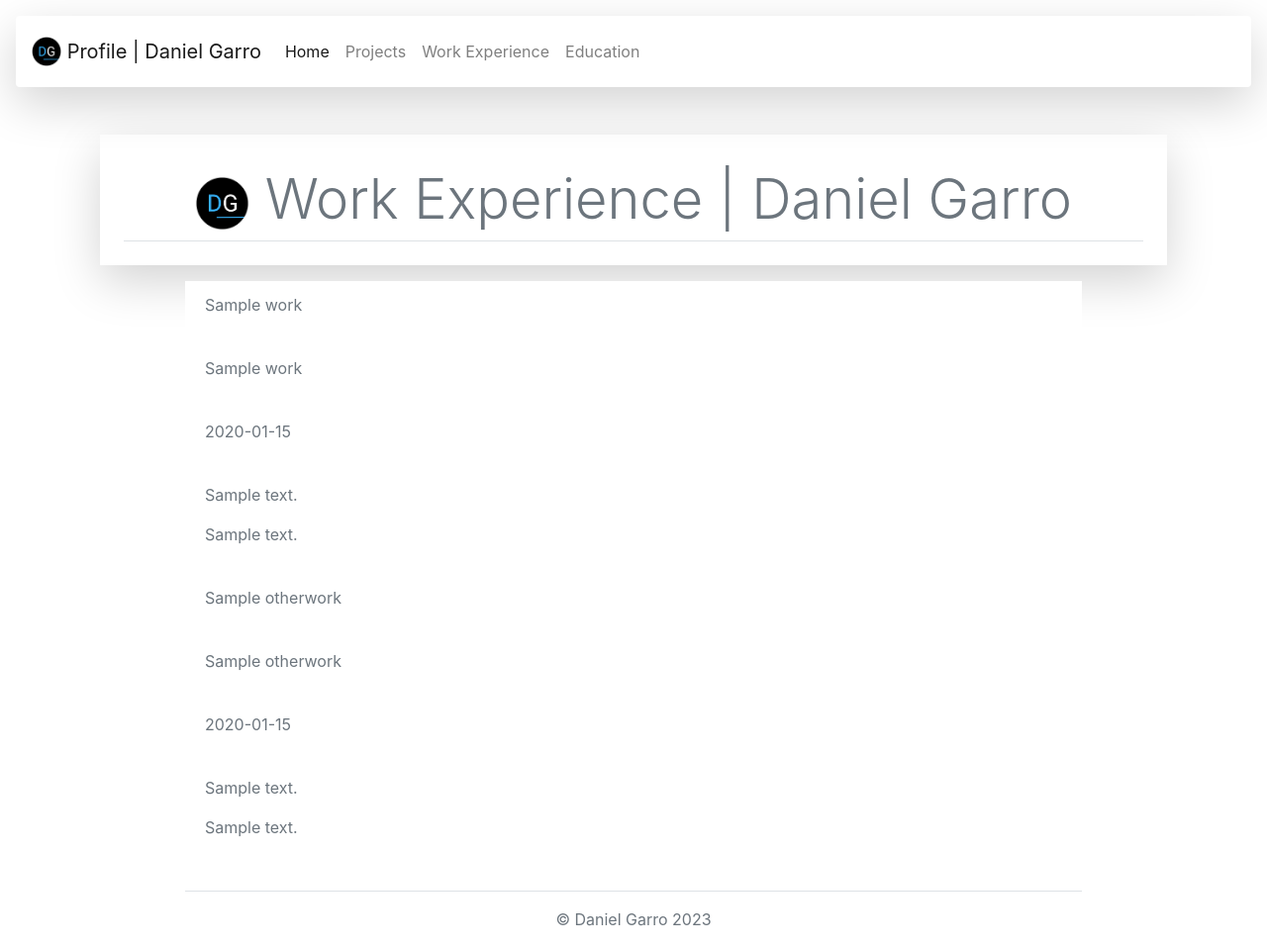
After one commit to dannynow6/my_profile_django, a Django app: template history/templates/history/work_experience.html in a window 1280 px wide. The commit adds this page. Shown: the whole page at 99% size. Run offline with Django 3.2, Linux system fonts and the light colour scheme; the template is opened without the code that fills it: most values are stand-ins (such as "Sample title", 1, 10 or a date in 2020); some libraries are stand-ins or nearby versions.

Commit message:
started making basic pages for history app of portfolio

```diff
--- /dev/null
+++ b/history/templates/history/work_experience.html
@@ -0,0 +1,55 @@
+{% extends "portfolio/base.html" %} {% load static %}
+{% block content %}
+
+<div class="container">
+    <div class="shadow-lg p-4 m-3">
+        <article class="border-bottom border-muted pt-2">
+            <h2 class="text-secondary text-center display-4">
+                <img src="{% static 'img/logo.png' %}" width="55" height="55">
+                Work Experience | Daniel Garro
+            </h2>
+        </article>
+    </div>
+</div>
+<div class="container w-75">
+    <article>
+        <ul class="list-group list-group-flush">
+            {% for w in work %}
+            <li class="list-group-item text-secondary">
+                <p>{{ w.position_title }}</p>
+                <br />
+                <p>{{ w.company_name }}</p>
+                <br />
+                <p>{{ w.dates_employed }}</p>
+                <br />
+                <p>{{ w.job_description }}</p>
+                {% if w.additional_job_description %}
+                    <p>{{ w.additional_job_description }}</p>
+                {% endif %}
+            {% endfor %}
+            </li>
+        </ul>
+    </article>
+</div>
+<div class="container w-75">
+    <article>
+        <ul class="list-group list-group-flush">
+            {% for o in otherwork %}
+            <li class="list-group-item text-secondary">
+                <p>{{ o.position_title }}</p>
+                <br />
+                <p>{{ o.company_name }}</p>
+                <br />
+                <p>{{ o.dates_employed }}</p>
+                <br />
+                <p>{{ o.job_description }}</p>
+                {% if o.additional_job_description %}
+                    <p>{{ o.additional_job_description }}</p>
+                {% endif %}
+            {% endfor %}
+            </li>
+        </ul>
+    </article>
+</div>
+
+{% endblock content %}
--- a/portfolio/templates/portfolio/base.html
+++ b/portfolio/templates/portfolio/base.html
@@ -28,6 +28,12 @@
                     <li>
                         <a class="nav-link" href="{% url 'portfolio:projects' %}">Projects</a>
                     </li>
+                    <li>
+                        <a class="nav-link" href="{% url 'history:work_experience' %}">Work Experience</a>
+                    </li>
+                    <li>
+                        <a class="nav-link" href="{% url 'history:my_education' %}">Education</a>
+                    </li>
                 </ul>
             </div>
         </nav>
--- a/portfolio/templates/portfolio/index.html
+++ b/portfolio/templates/portfolio/index.html
@@ -12,6 +12,10 @@
     </div>
     <div class="container w-75 mt-3">
         <h5 class="text-muted pl-3"><a class="my-navs" href="{% url 'portfolio:projects' %}">Projects</a><h5>
+        <br />
+        <h5 class="text-muted pl-3"><a class="my-navs" href="{% url 'history:work_experience' %}">Work Experience</a>
+        <br />
+        <h5 class="text-muted pl-3"><a class="my-navs" href="{% url 'history:my_education' %}">Education</a>
     </div>
     <br />
     <div class="container w-75">
```
Also changed, not shown: history/templates/history/my_education.html (added, +33 -0 lines), history/urls.py (+11 -0 lines), history/views.py (+21 -1 lines).
